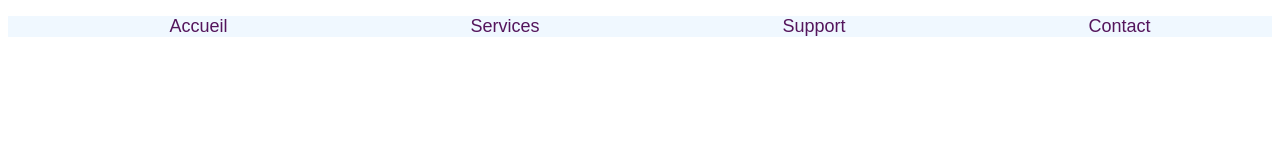
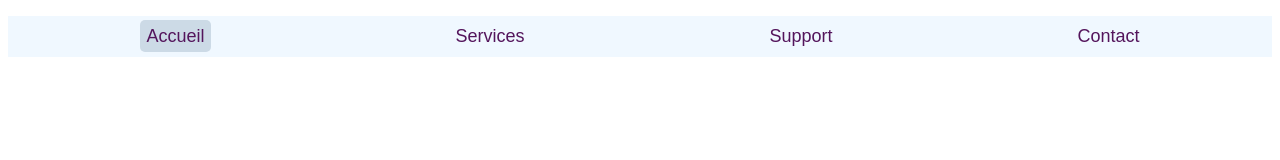
Before and after one commit to mandaribo/web_dynamique, a plain HTML site: page Cours_05/index.html in a window 1280 px wide. In both pictures the pointer is over the link "Accueil". Drawn offline with Linux system fonts and the light colour scheme.

Commit message:
css update

```diff
--- a/Cours_05/main.css
+++ b/Cours_05/main.css
@@ -9,7 +9,7 @@ li{
     display: flex;
     justify-content: space-around;
     background-color: aliceblue;
-
+    padding: 10px;
 }
 
 #menu a{
@@ -17,3 +17,9 @@ li{
     text-decoration: none;
     font-size: large;
 }
+
+#menu a:hover{
+    background-color: rgb(204, 218, 230);
+    padding: 6px;
+    border-radius: 5px;
+}
```
